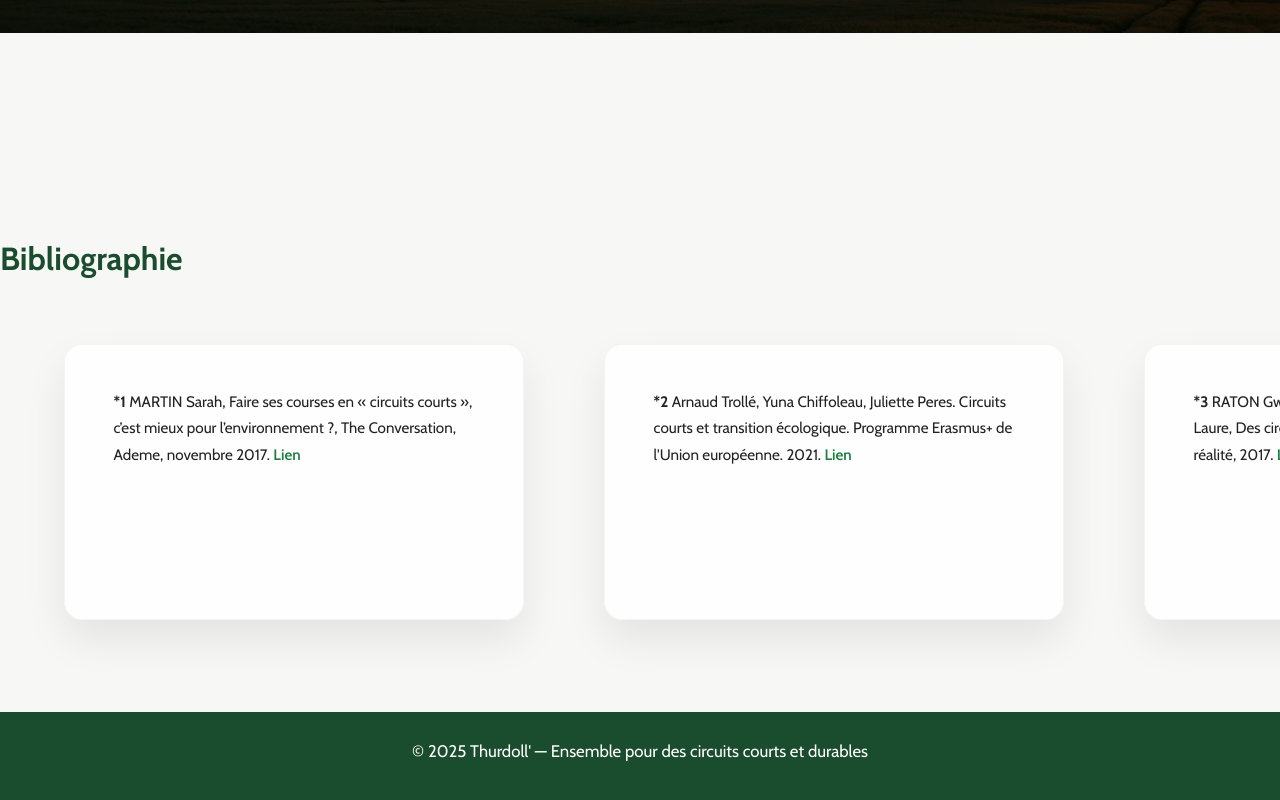
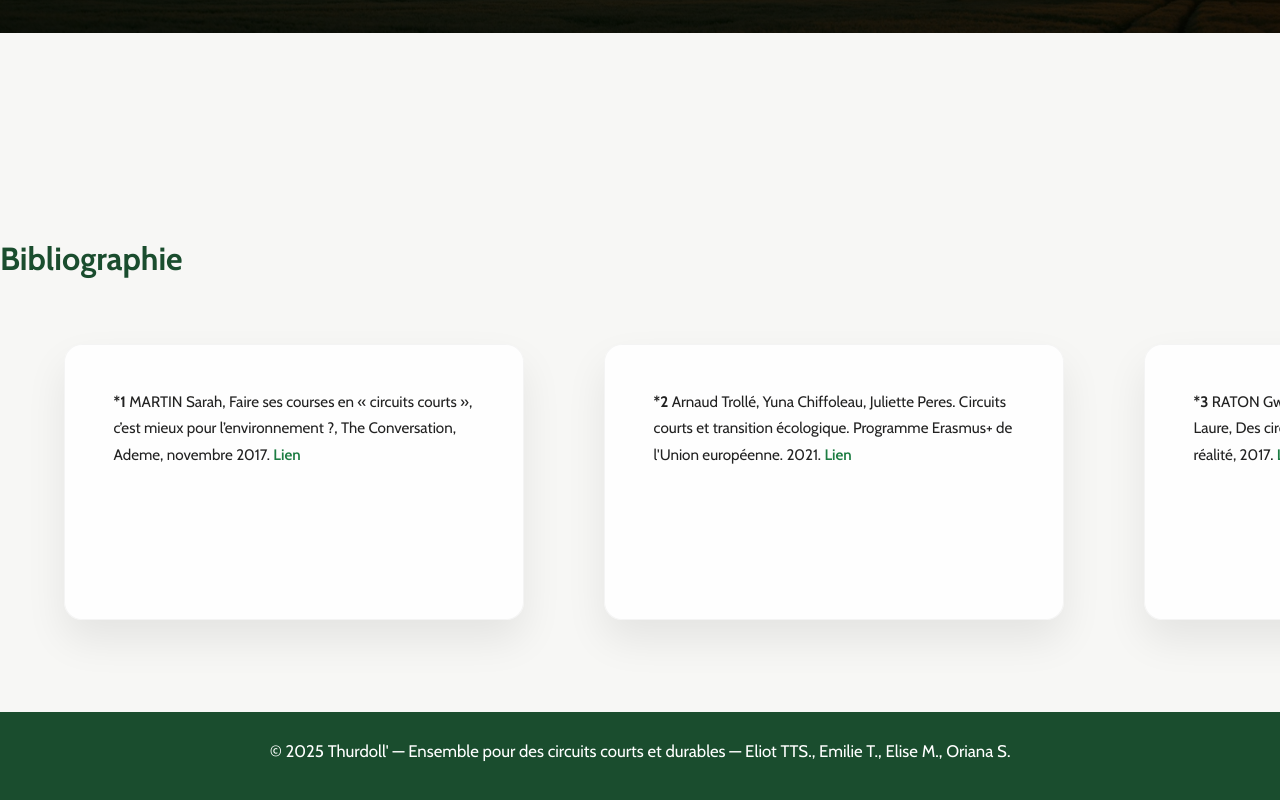
Before and after one commit to seignezoriana-web/thurdoll_cicuitscourtsThurDoller, a plain HTML site: page Page_4.html in a window 1280 px wide. Shown: the part 1276-2076 px from the top of the page. Drawn offline with nearby package versions, Linux system fonts and the light colour scheme; a small style sheet from the web is missing.

Commit message:
Update Page_4.html

```diff
--- a/Page_4.html
+++ b/Page_4.html
@@ -157,7 +157,7 @@
   </div>
 </section>
 <footer>
-    <p>© 2025 Thurdoll' — Ensemble pour des circuits courts et durables </p>
+    <p>© 2025 Thurdoll' — Ensemble pour des circuits courts et durables — Eliot TTS., Emilie T., Elise M., Oriana S.</p>
   </footer>
 
 
```
